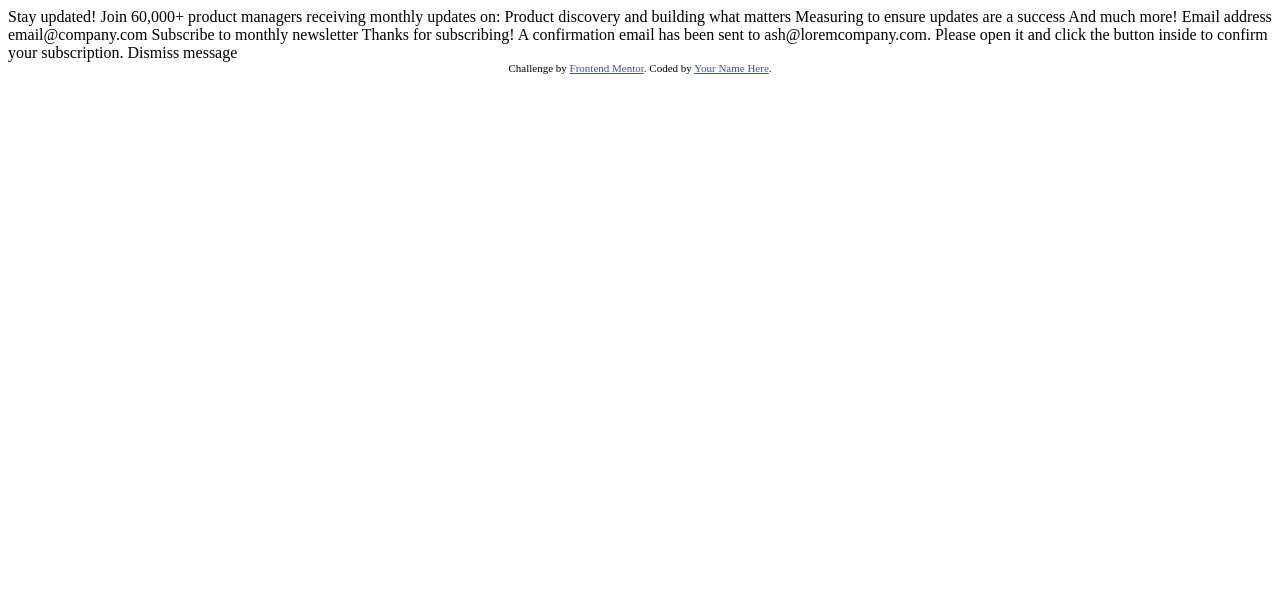
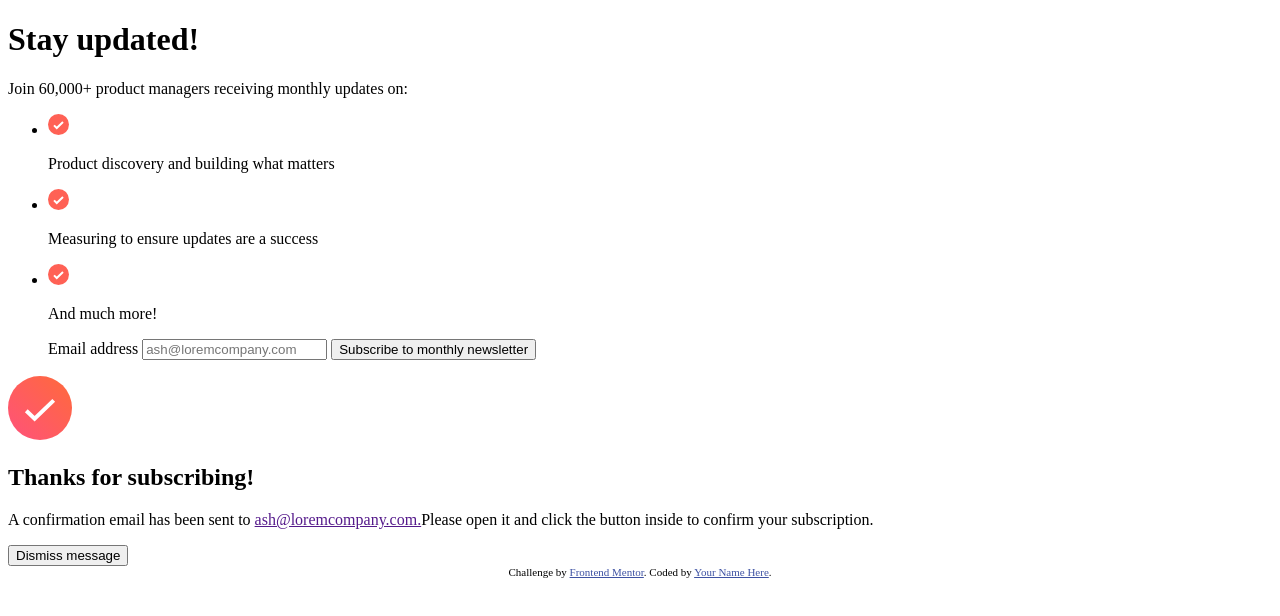
Before and after one commit to StanislavBobrivskyi/Newsletter-sign-up-form, a plain HTML site: page index.html in a window 1280 px wide. Drawn offline with Linux system fonts and the light colour scheme.

Commit message:
marking html

```diff
--- a/index.html
+++ b/index.html
@@ -1,8 +1,10 @@
 <!DOCTYPE html>
 <html lang="en">
+
 <head>
   <meta charset="UTF-8">
-  <meta name="viewport" content="width=device-width, initial-scale=1.0"> <!-- displays site properly based on user's device -->
+  <meta name="viewport" content="width=device-width, initial-scale=1.0">
+  <!-- displays site properly based on user's device -->
 
   <link rel="icon" type="image/png" sizes="32x32" href="./assets/images/favicon-32x32.png">
 
@@ -10,37 +12,67 @@
 
   <!-- Feel free to remove these styles or customise in your own stylesheet 👍 -->
   <style>
-    .attribution { font-size: 11px; text-align: center; }
-    .attribution a { color: hsl(228, 45%, 44%); }
+    .attribution {
+      font-size: 11px;
+      text-align: center;
+    }
+
+    .attribution a {
+      color: hsl(228, 45%, 44%);
+    }
   </style>
 </head>
+
 <body>
 
   <!-- Sign-up form start -->
+  <div class="sing-up-form">
+    <div class="form-img">
 
-  Stay updated!
+    </div>
+    <div class="form">
+      <h1 class="form-title">Stay updated!</h1>
+      <p class="form-description">Join 60,000+ product managers receiving monthly updates on:</p>
+      <ul class="description-items">
+        <li class="description-title">
+          <img src="/assets/images/icon-list.svg" alt="">
+          <p class="description-title-descr"> Product discovery and building what matters</p>
+        </li>
+        <li class="description-title">
+          <img src="/assets/images/icon-list.svg" alt="">
+          <p class="description-title-descr"> Measuring to ensure updates are a success</p>
+        </li>
+        <li class="description-title">
+          <img src="/assets/images/icon-list.svg" alt="">
+          <p class="description-title-descr"> And much more!</p>
+        </li>
+        <form>
 
-  Join 60,000+ product managers receiving monthly updates on:
+          <label for="email">Email address</label>
 
-  Product discovery and building what matters
-  Measuring to ensure updates are a success
-  And much more!
 
-  Email address
-  email@company.com
+          <input type="email" id="email" name="email" required placeholder="ash@loremcompany.com">
 
-  Subscribe to monthly newsletter
 
+          <button type="submit">Subscribe to monthly newsletter</button>
+        </form>
+      </ul>
+    </div>
+
+  </div>
   <!-- Sign-up form end -->
 
+
   <!-- Success message start -->
-
-  Thanks for subscribing!
-
-  A confirmation email has been sent to ash@loremcompany.com.
-  Please open it and click the button inside to confirm your subscription.
-
-  Dismiss message
+  <div class="success-message">
+    <img src="/assets/images/icon-success.svg" alt="">
+    <h2 class="success-message-title">Thanks for subscribing!</h2>
+    <p class="success-message-description">A confirmation email has been sent to
+      <a class="user-email" href=""> ash@loremcompany.com.</a>Please open it and click the button inside to confirm your
+      subscription.
+    </p>
+    <button class="succes-message-btn" type="button"> Dismiss message</button>
+  </div>
 
   <!-- Success message end -->
 
@@ -49,4 +81,5 @@
     Coded by <a href="#">Your Name Here</a>.
   </div>
 </body>
+
 </html>
```
Also changed, not shown: assets/images/Mask-group-1x.png (added), assets/images/Mask-group-2x.png (added), 3 other files.
